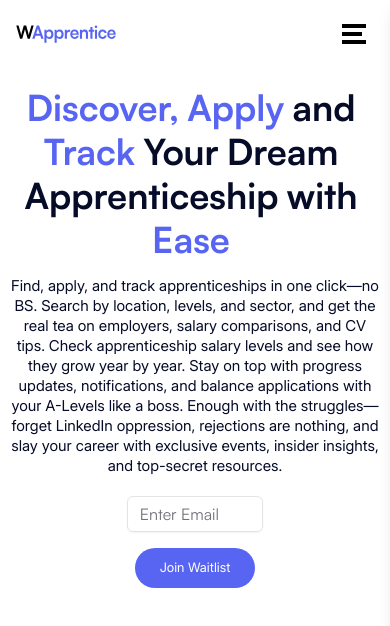
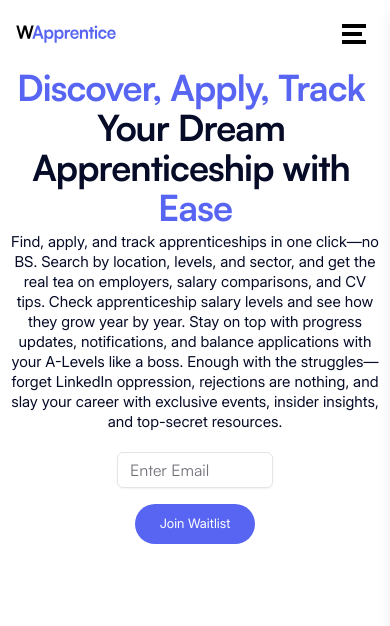
Before and after one commit to tobilobasalawu/WApprentice, a Next.js app: page / in a window 390 px wide. Shown: the top 626 px of the page. Built offline with nearby package versions, Linux system fonts and the light colour scheme.

Commit message:
trying to figure out responsiveness

```diff
--- a/src/components/Hero.tsx
+++ b/src/components/Hero.tsx
@@ -3,38 +3,21 @@ import Button from "./Button";
 
 export default function Hero() {
   return (
-    <div className="flex flex-col items-center mt-5">
+  <div className="max-w-5xl mx-auto text-center">
+      <div className="flex flex-wrap justify-center">
+        <h2 className="text-4xl sm:text-5xl md:text-6xl font-bold tracking-tight">
+          <span className="block sm:inline mr-2 text-[var(--special)]">Discover, Apply, Track </span>
+          <span className="block sm:inline mr-2">Your Dream Apprenticeship with</span>
+          <span className="block sm:inline text-[var(--special)]">Ease</span>
+        </h2>
+      </div>
 
-    <div className="flex flex-wrap justify-center">
-      <h1 className="text-[var(--special)] font-bold text-4xl md:text-5xl mb-1">
-        <span className="mr-2">Discover,</span>
-        <span className="mr-2">Apply</span>
-      </h1>
-      <h1 className="font-bold text-4xl md:text-5xl mb-1">
-        <span className="mr-2">and</span>
-      </h1>
-      <h1 className="text-[var(--special)] font-bold text-4xl md:text-5xl mb-1">
-        <span className="mr-2">Track</span>
-      </h1>
-      <h1 className="font-bold text-4xl md:text-5xl mb-1">
-        <span className="mr-2">Your</span>
-        <span className="mr-2">Dream</span>
-      </h1>
-      <h1 className="font-bold text-4xl md:text-5xl mb-1">
-        <span className="mr-2">Apprenticeship</span>
-        <span className="mr-2">with</span>
-      </h1>
-      <h1 className="text-[var(--special)] font-bold text-4xl md:text-5xl">
-        <span className="mr-2">Ease</span>
-      </h1>
-    </div>
-
-      <p className="paragraph-hero text-center mt-4 text-sm md:text-sm lg:text-sm px-2">
+      <p className="paragraph-hero text-center mt-1 text-sm px-2">
         Find, apply, and track apprenticeships in one click—no BS. Search by location, levels, and sector, and get the real tea on employers, salary comparisons, and CV tips. Check apprenticeship salary levels and see how they grow year by year. Stay on top with progress updates, notifications, and balance applications with your A-Levels like a boss. Enough with the struggles—forget LinkedIn oppression, rejections are nothing, and slay your career with exclusive events, insider insights, and top-secret resources.
       </p>
 
       <div className='flex flex-col sm:flex-row items-center justify-center space-y-4 sm:space-y-0 sm:space-x-4 mt-5 w-full'>
-        <Input placeholder="Enter Email" className="w-[35vw]" />
+        <Input placeholder="Enter Email" className="w-[40vw]" />
         <Button type={'secondary'} text={'Join Waitlist'} />
       </div>
 
```
